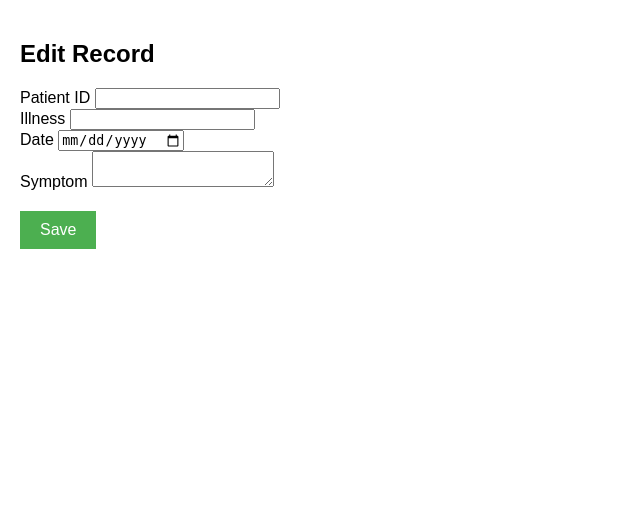
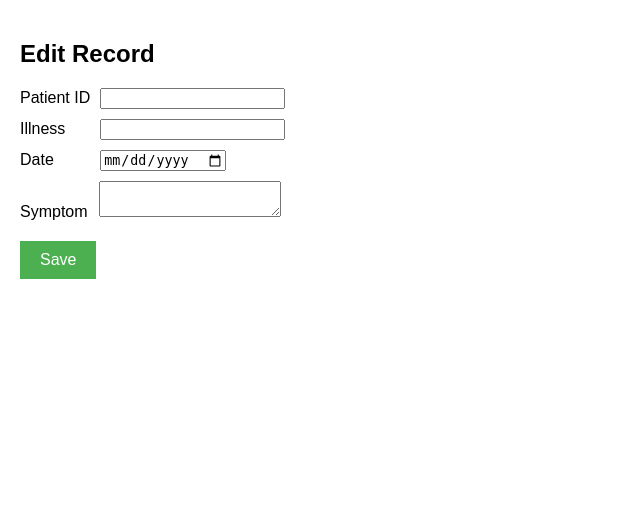
Before and after one commit to JackRobert94464/ClinicManagement-Django, a Django app: page /edit_record/ in a window 1280 px wide. Shown: the part 77-585 px from the top of the page, without its empty margins (0-640 px from the left). Run offline with Django 4.2, Linux system fonts and the light colour scheme.

Commit message:
change edit_record

```diff
--- a/ClinicManagementDjangov2/dashboardguiv2/templates/edit_record.html
+++ b/ClinicManagementDjangov2/dashboardguiv2/templates/edit_record.html
@@ -2,24 +2,30 @@
 
 {% block content %}
   <h2>Edit Record</h2>
-  <form method="post" action="{% url 'dashboardguiv2:edit_record' %}">
+  <form method="post" action="{% url 'dashboardguiv2:edit_record' %}" id="edit_record">
     {% csrf_token %}
+
     <div class="mb-3">
       <label for="patient_id" class="form-label">Patient ID</label>
-      <input type="text" class="form-control" id="patient_id" name="patient_id" required>
+      <input type="text" class="form-control" id="patient_id" name="patient_id" required style="margin-left: 5px;">
     </div>
+
     <div class="mb-3">
       <label for="illness" class="form-label">Illness</label>
-      <input type="text" class="form-control" id="illness" name="illness" required>
+      <input type="text" class="form-control" id="illness" name="illness" required style="margin-left: 30px;">
     </div>
+
     <div class="mb-3">
       <label for="date" class="form-label">Date</label>
-      <input type="date" class="form-control" id="date" name="date" required>
+      <input type="date" class="form-control" id="date" name="date" required style="margin-left: 42px;">
     </div>
+
     <div class="mb-3">
       <label for="symptom" class="form-label">Symptom</label>
-      <textarea class="form-control" id="symptom" name="symptom" required></textarea>
+      <textarea class="form-control" id="symptom" name="symptom" required style="margin-left: 7px;"></textarea>
     </div>
+
     <button type="submit" class="btn btn-primary">Save</button>
+
   </form>
 {% endblock %}
--- a/ClinicManagementDjangov2/static/styles.css
+++ b/ClinicManagementDjangov2/static/styles.css
@@ -107,3 +107,29 @@ button a {
     color: white;
     text-decoration: none;
 }
+
+form > input {
+    margin-top: 10px;
+}
+
+form > input.btn-prescribe {
+    background-color: #4CAF50;
+    color: #fff;
+    border: none;
+    padding: 10px 20px;
+    text-align: center;
+    text-decoration: none;
+    display: inline-block;
+    font-size: 16px;
+    margin: 0;
+    cursor: pointer;
+}
+
+
+form > input.btn-prescribe:hover {
+    background-color: rgb(71, 213, 88);
+}
+
+form > div {
+    margin-top: 10px;
+}
```
Also changed, not shown: ClinicManagementDjangov2/dashboardguiv2/templates/prescribe.html (+7 -2 lines), ClinicManagementDjangov2/db.sqlite3.
